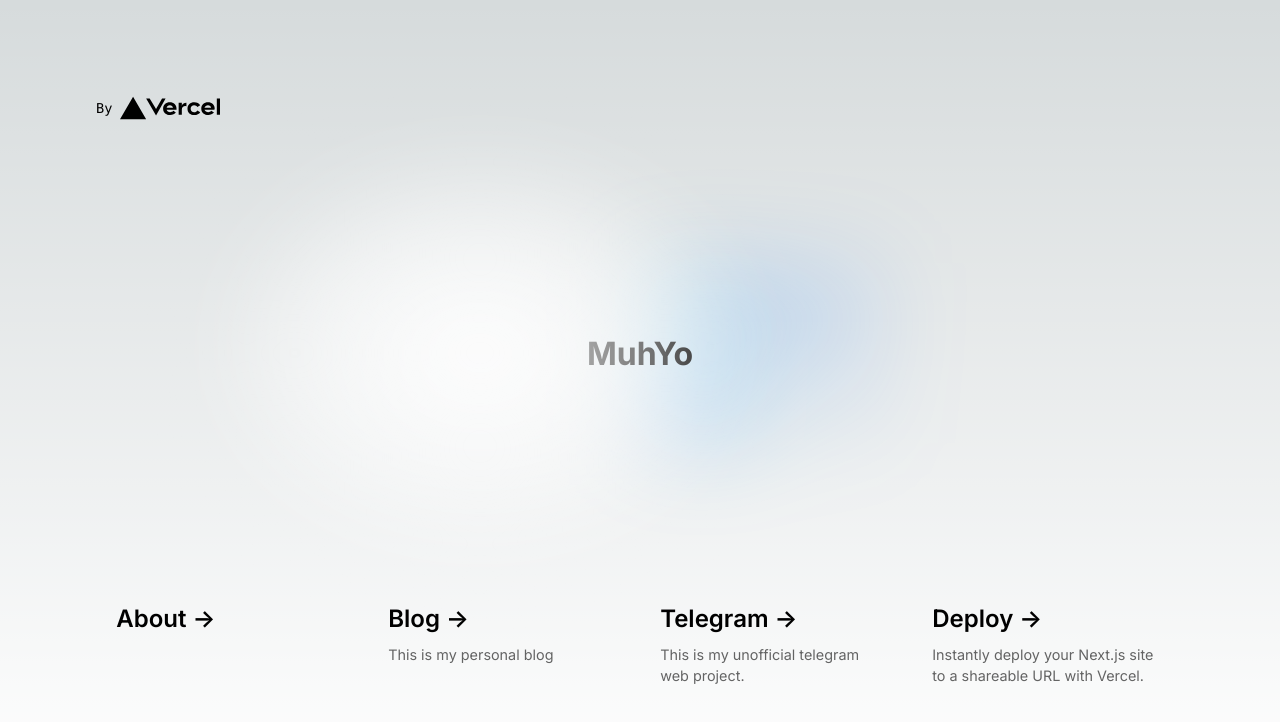
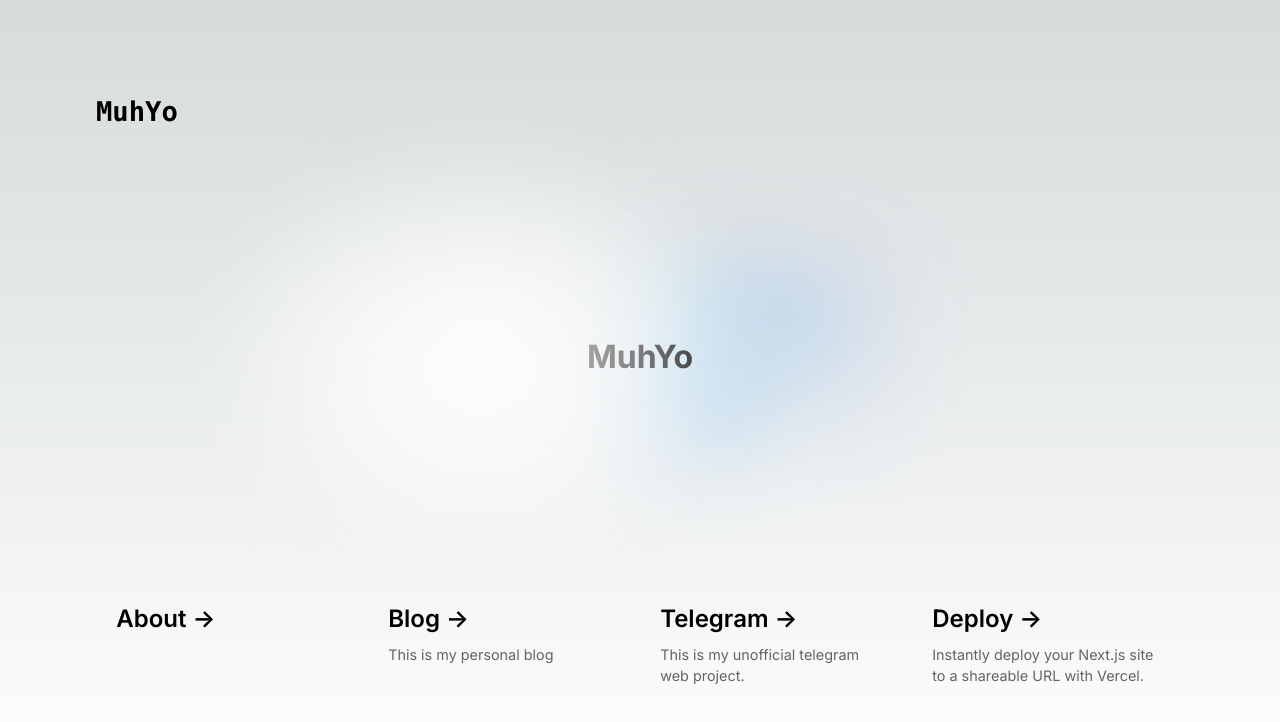
Before and after one commit to mymuhyo/muhyo.uz, a Next.js app: page / in a window 1280 px wide. Shown: the top 722 px of the page. Built offline with nearby package versions, Linux system fonts and the light colour scheme.

Commit message:
Add description

```diff
--- a/app/page.js
+++ b/app/page.js
@@ -7,11 +7,11 @@ export default function Home() {
       <div className={styles.description}>
         <div>
           <a
-            href="https://vercel.com?utm_source=create-next-app&utm_medium=appdir-template&utm_campaign=create-next-app"
-            target="_blank"
+            href="https://muhyo.uz/"
+            // target="_blank"
             rel="noopener noreferrer"
           >
-            By{' '}
+            {/* By{' '}
             <Image
               src="/vercel.svg"
               alt="Vercel Logo"
@@ -19,7 +19,8 @@ export default function Home() {
               width={100}
               height={24}
               priority
-            />
+            /> */}
+            <h1>MuhYo</h1>
           </a>
         </div>
       </div>
```
